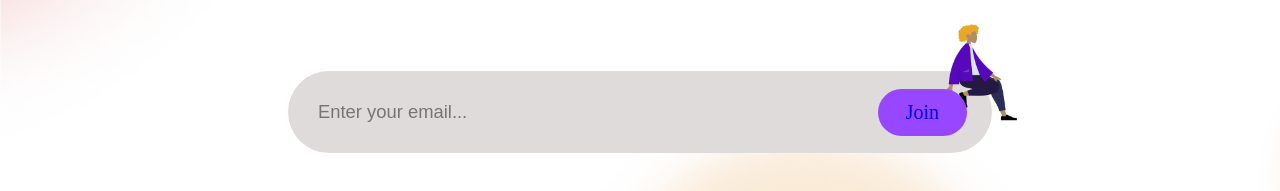
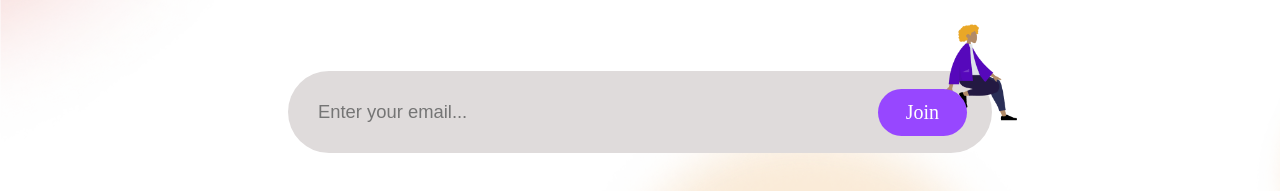
Before and after one commit to Chidubem03/SquareLinq.Inc, a React (Create React App) app: page / in a window 1280 px wide. Shown: the part 3622-3813 px from the top of the page. Built offline with nearby package versions, Linux system fonts and the light colour scheme; a web font is replaced by a local one.

Commit message:
Modified waitlist btn Styling

```diff
--- a/src/Pages/Landing/Landing.jsx
+++ b/src/Pages/Landing/Landing.jsx
@@ -157,7 +157,7 @@ const Landing = () => {
 
               <img src={womanSitting} alt="" className="womansit" />
 
-              <button><Link to="#" style={{textDecoration: "none"}}>Join</Link></button>
+              <button><Link to="#/" style={{textDecoration: "none", backgroundColor: '#9747ff', color: '#fff'}}>Join</Link></button>
             </form>
           </div>
 
```
